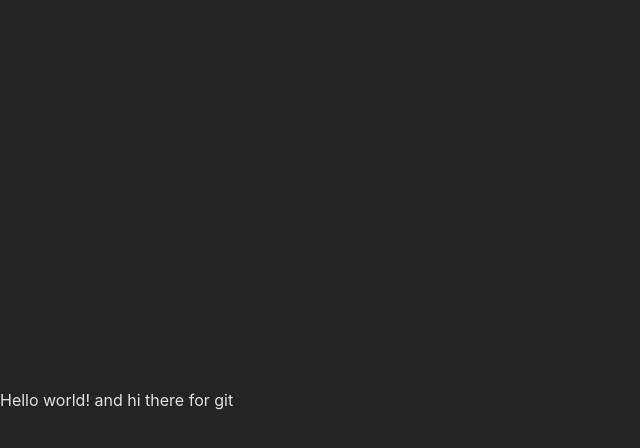
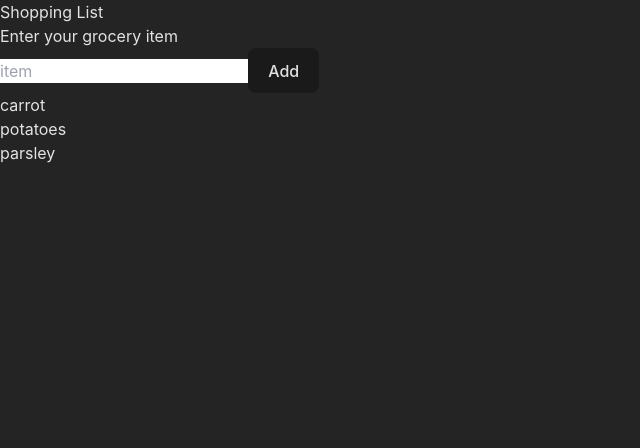
Before and after one commit to MagdaMie/ShoppingList, a React (Vite) app in the folder shoppingList/: page / in a window 1280 px wide. Shown: the top 448 px of the page, without its empty margins (0-640 px from the left). Built offline with nearby package versions, Linux system fonts and the light colour scheme.

Commit message:
created all necessary componets

```diff
--- a/shoppingList/src/App.jsx
+++ b/shoppingList/src/App.jsx
@@ -1,15 +1,25 @@
+
+import { useState } from "react"
+
+import Header from "./componets/Header"
+import Input from "./componets/Input"
+import ListElement from "./componets/ListElement"
 
 
 function App() {
+  const [ShoppingListItems, setShoppingListItems] = useState(['carrot', 'potatoes', 'parsley'])
 
 
   return (
-    <>
-       <h1 className="text-3xl font-bold underline">
-      Hello world!
-      and hi there for git
-      </h1>
-    </>
+    <div className="mt-36 text-center">
+      <Header />
+      <Input />
+      {ShoppingListItems.map(shoppingListItem => {
+        return <ListElement
+        content={shoppingListItem}
+        key={Date.now}/>
+      })}
+    </div>
   )
 }
 
--- /dev/null
+++ b/shoppingList/src/componets/Header.jsx
@@ -0,0 +1,13 @@
+
+
+const Header = () => {
+
+    return(
+        <div className=" text-3xl font-bold">
+              <h3>Shopping List</h3>
+        </div>
+
+    )
+}
+
+export default Header
--- /dev/null
+++ b/shoppingList/src/componets/Input.jsx
@@ -0,0 +1,13 @@
+
+
+const Input = () => {
+    return (
+        <form action="" className="m-6">
+            <p>Enter your grocery item</p>
+            <input type="text"  placeholder="item" className="center"/>
+            <button type="submit">Add</button>
+        </form>
+    )
+}
+
+export default Input
--- /dev/null
+++ b/shoppingList/src/componets/ListElement.jsx
@@ -0,0 +1,12 @@
+
+
+const ListElement = (props) => {
+
+    return(
+        <div>
+            <p>{props.content}</p>
+        </div>
+    )
+}
+
+export default ListElement
--- a/shoppingList/src/index.css
+++ b/shoppingList/src/index.css
@@ -20,8 +20,6 @@
 
 body {
   margin: 0;
-  display: flex;
-  place-items: center;
   min-width: 320px;
   min-height: 100vh;
 }
```
